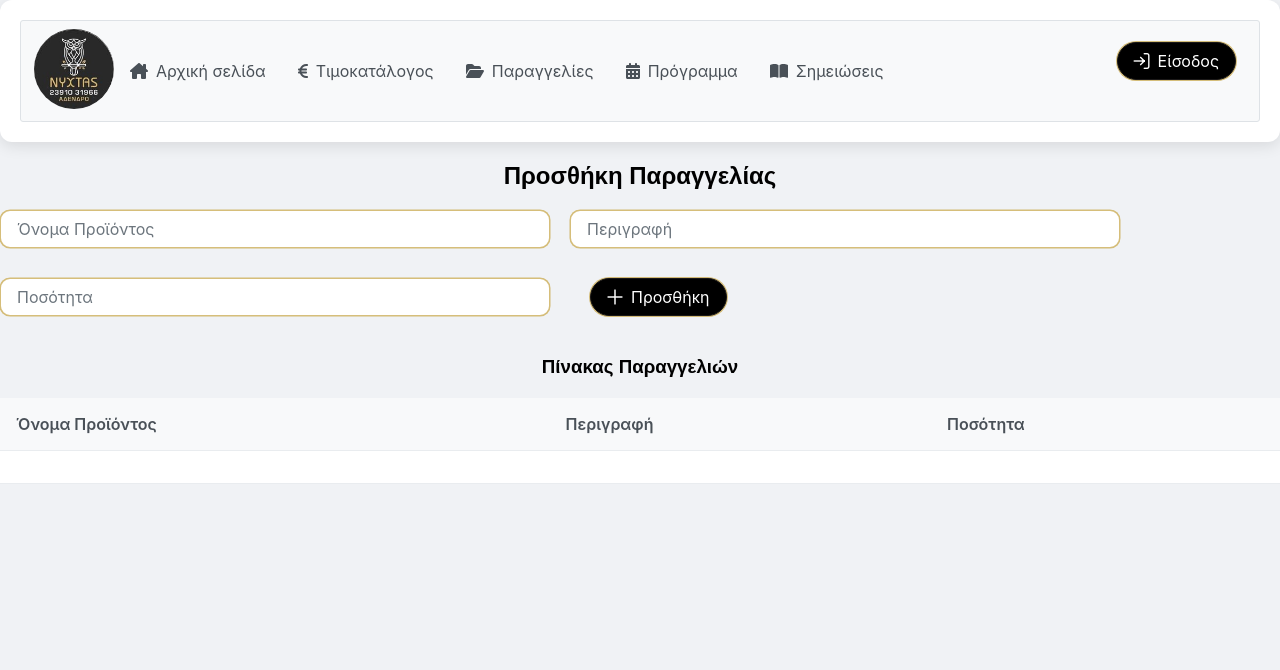
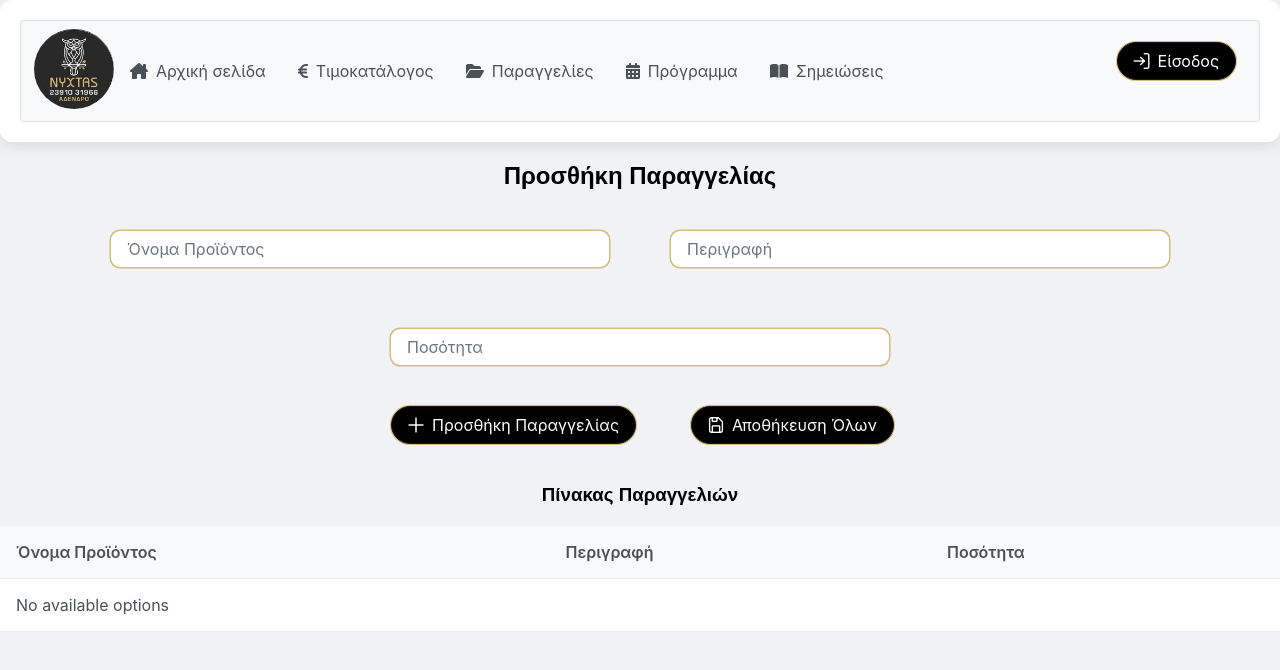
Before and after one commit to dimichat8/store-app-frontend, a React (Create React App) app: page /addorder in a window 1280 px wide. Shown: the top 670 px of the page. Built offline with nearby package versions, Linux system fonts and the light colour scheme.

Commit message:
add logic to set order list and add save all button

```diff
--- a/src/components/orders/AddOrders.css
+++ b/src/components/orders/AddOrders.css
@@ -1,3 +1,24 @@
+.order-container {
+    display: flex;
+    flex-direction: column;
+    align-items: center;
+    gap: 20px;
+}
+
+.input-row {
+    display: flex;
+    justify-content: center;
+    gap: 20px;
+    flex-wrap: wrap;
+}
+
+.button-row {
+    display: flex;
+    justify-content: center;
+    gap: 20px;
+    flex-wrap: wrap;
+}
+
 
 .p-button.custom-black-button,
 .p-button.custom-black-button:hover,
@@ -25,10 +46,10 @@
 .input-text-order {
     border-radius: 10px;
     padding: 0.5em 1em;
-    min-width: 550px;
+    min-width: 500px;
     min-height: 30px;
     transition: background-color 0.2s, box-shadow 0.2s, border-color 0.2s;
-    margin: 0 10px 20px 0;
+    margin: 20px 20px 20px 20px;
     box-shadow: 0 0 0 0.5px rgba(204, 173, 87, 0.788) !important;
     border: 1px solid rgba(204, 173, 87, 0.788) !important;
 }
--- a/src/components/orders/AddOrders.js
+++ b/src/components/orders/AddOrders.js
@@ -9,71 +9,73 @@ import 'primeicons/primeicons.css';
 import './AddOrders.css';
 
 const AddOrders = () => {
-    const [entries, setEntries] = useState([{ productName: '', description: '', quantity: '' }]);
     const [productName, setProductName] = useState('');
     const [description, setDescription] = useState('');
     const [quantity, setQuantity] = useState('');
+    const [orderList, setOrderList] = useState([]);
 
-    const handleAddEntry = () => {
-        if (!productName || !description || !quantity) {
-            alert("Παρακαλώ συμπληρώστε όλα τα πεδία.");
-            return;
-        }
+    const handleAddOrder = () => {
+        if (!productName || !description || !quantity) return;
 
-        const newEntry = { productName, description, quantity };
-        setEntries([...entries, newEntry]);
-        resetForm();
-    };
-
-    const resetForm = () => {
+        const newOrder = { productName, description, quantity };
+        setOrderList((prev) => [...prev, newOrder]);
         setProductName('');
         setDescription('');
         setQuantity('');
     };
 
+
     const handleSubmit = (e) => {
         e.preventDefault();
-        console.log('Order Entries:', entries);
+        console.log('Order Entries:', orderList);
     };
 
     return (
         <div>
             <h2>Προσθήκη Παραγγελίας</h2>
-            <form onSubmit={handleSubmit}>
-                <div  style={{ display: 'flex', flexWrap: 'wrap', alignItems: 'center', gap: '10px' }}>
+                <div className="order-container">
+                    <div className="input-row">
                         <InputText
                         placeholder="Όνομα Προϊόντος"
                         value={productName}
                         onChange={(e) => setProductName(e.target.value)}
-                        style={{ marginRight: '10px' }}
-                        className='input-text-order'
+                        className="input-text-order"
                         />
                         <InputText
                         placeholder="Περιγραφή"
                         value={description}
                         onChange={(e) => setDescription(e.target.value)}
-                        style={{ marginRight: '10px' }}
-                        className='input-text-order'
+                        className="input-text-order"
                         />
                         <InputText
                         placeholder="Ποσότητα"
                         value={quantity}
                         onChange={(e) => setQuantity(e.target.value)}
-                        style={{ marginRight: '10px' }}
-                        className='input-text-order'
+                        className="input-text-order"
+                        />
+                    </div>
+
+                    <div className="button-row">
+                        <Button
+                        label="Προσθήκη Παραγγελίας"
+                        icon="pi pi-plus"
+                        onClick={handleAddOrder}
+                        className="custom-black-button"
+                        rounded
                         />
                         <Button
-                        label="Προσθήκη"
-                        icon="pi pi-plus"
-                        onClick={handleAddEntry}
+                        label="Αποθήκευση Όλων"
+                        icon="pi pi-save"
+                        onClick={handleSubmit}
                         className="custom-black-button"
                         rounded
                         />
                     </div>
-            </form>
+                    </div>
+
 
             <h3>Πίνακας Παραγγελιών</h3>
-            <DataTable value={entries} style={{ marginTop: '20px' }}>
+            <DataTable value={orderList} style={{ marginTop: '20px' }}>
                 <Column field="productName" header="Όνομα Προϊόντος" />
                 <Column field="description" header="Περιγραφή" />
                 <Column field="quantity" header="Ποσότητα" />
```
Lines whose indentation alone changed are shown as unchanged.
